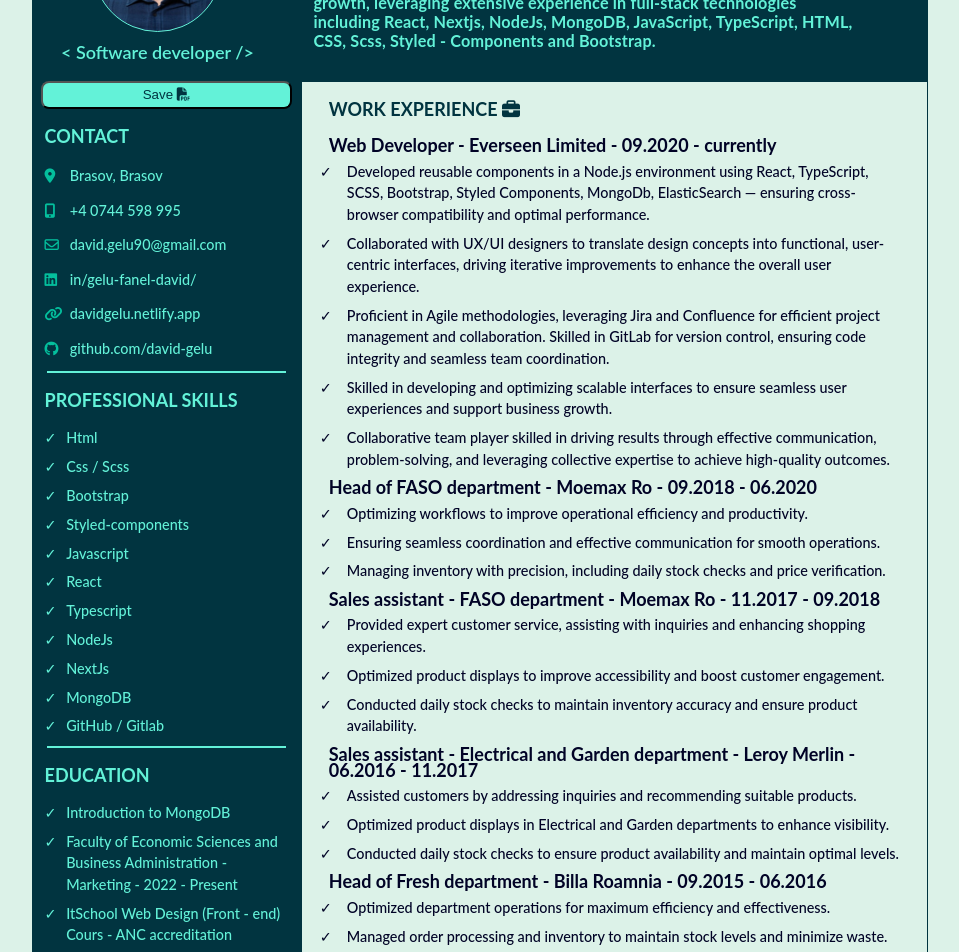
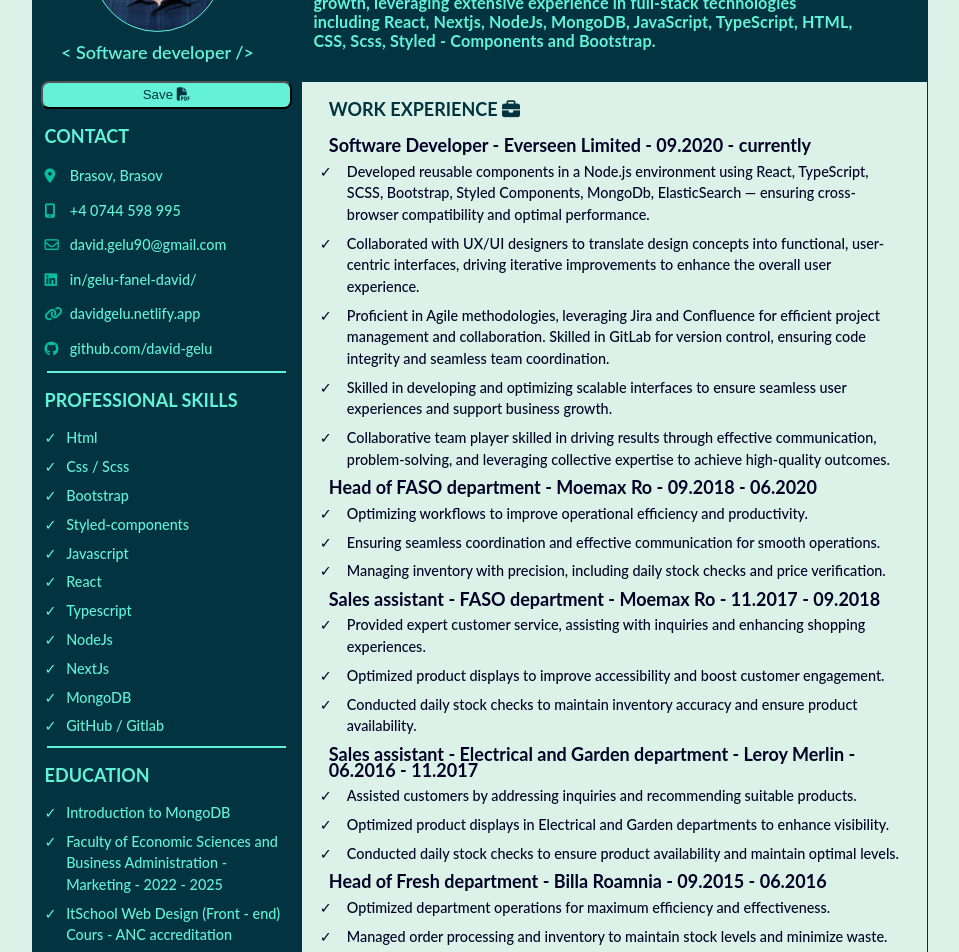
Before and after one commit to david-gelu/proiect4, a React (Vite) app: page / in a window 1280 px wide. Shown: the part 120-1072 px from the top of the page, without its empty margins (160-1119 px from the left). Built offline with nearby package versions, Linux system fonts and the light colour scheme; what @react-pdf/renderer would draw is missing.

Commit message:
update cv data

```diff
--- a/index.html
+++ b/index.html
@@ -21,7 +21,7 @@
   <meta name="description"
     content="I am a hardworking and passionatesoftware developer with expertise in React, JavaScript, TypeScript, HTML, CSS/SASS, Styled-components, Bootstrap, NodeJs, MongoDB and Git. Check out my GitHub repository and portfolio for more information.">
   <meta name="keywords"
-    content="web development, React, JavaScript, TypeScript, HTML, CSS/SASS, Styled-components, Bootstrap, NodeJs, MongoDB, Git, David Gelu,davidgelu, developer,software developer, software developer, fullstack developer, open to work portfolio, GitHub">
+    content="web development, React, JavaScript, TypeScript, HTML, CSS/SASS, Styled-components, Bootstrap, NodeJs, MongoDB, Git, David Gelu,davidgelu, developer,software developer, fullstack developer, open to work, GitHub">
 </head>
 
 <body>
--- a/src/data.ts
+++ b/src/data.ts
@@ -46,7 +46,7 @@ export const skills = [
 
 export const education = [
   'Introduction to MongoDB',
-  'Faculty of Economic Sciences and Business Administration - Marketing - 2022 - Present',
+  'Faculty of Economic Sciences and Business Administration - Marketing - 2022 - 2025',
   'ItSchool Web Design (Front - end) Cours - ANC accreditation',
   'freeCodeCamp Courses - Online',
   'Udemy Courses - Online',
@@ -68,7 +68,7 @@ export const languages = [
 
 export const workExperience = [
   {
-    title: 'Web Developer - Everseen Limited - 09.2020 - currently',
+    title: 'Software Developer - Everseen Limited - 09.2020 - currently',
     items: [
       'Developed reusable components in a Node.js environment using React, TypeScript, SCSS, Bootstrap, Styled Components, MongoDb, ElasticSearch — ensuring cross-browser compatibility and optimal performance.',
       'Collaborated with UX/UI designers to translate design concepts into functional, user-centric interfaces, driving iterative improvements to enhance the overall user experience.',
```
